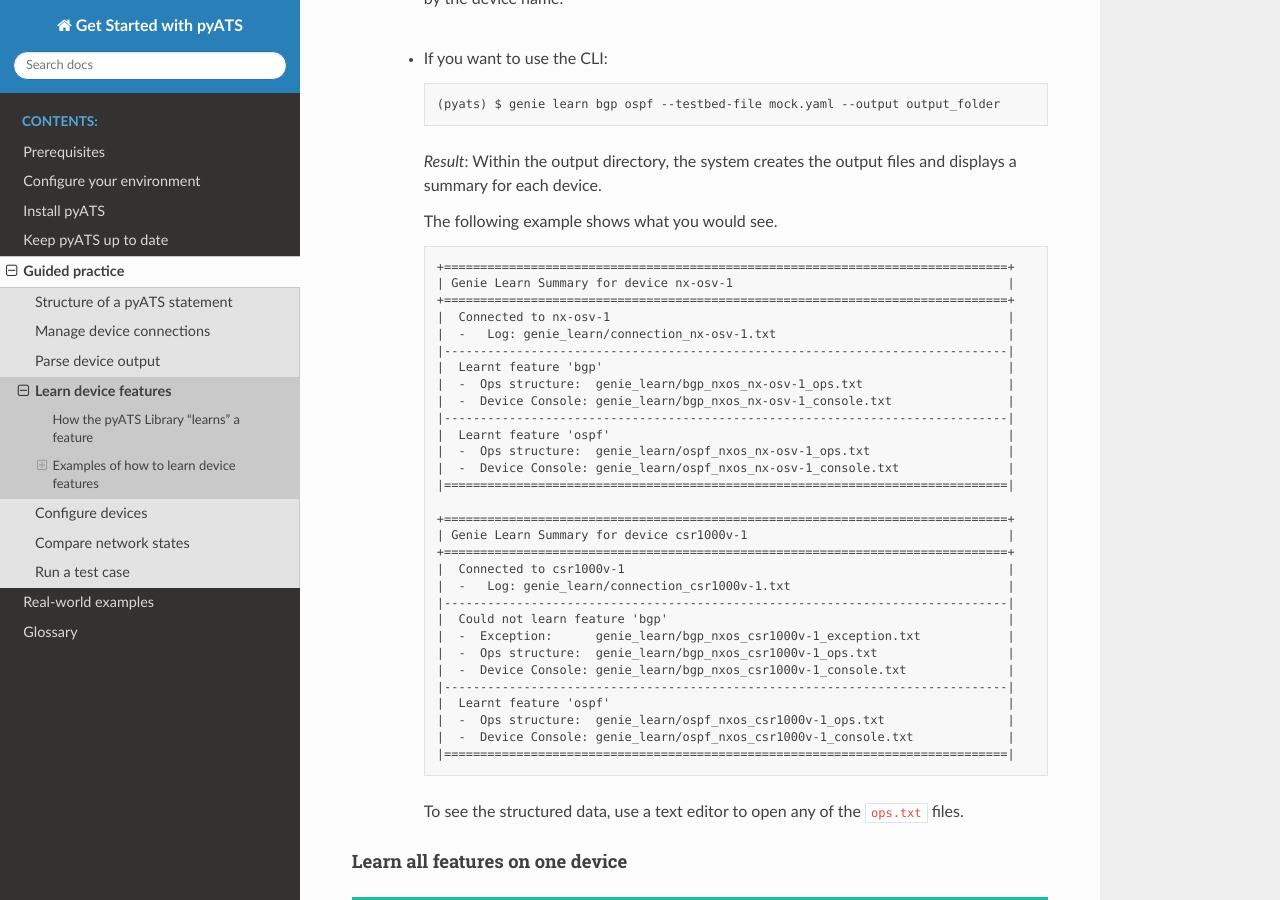
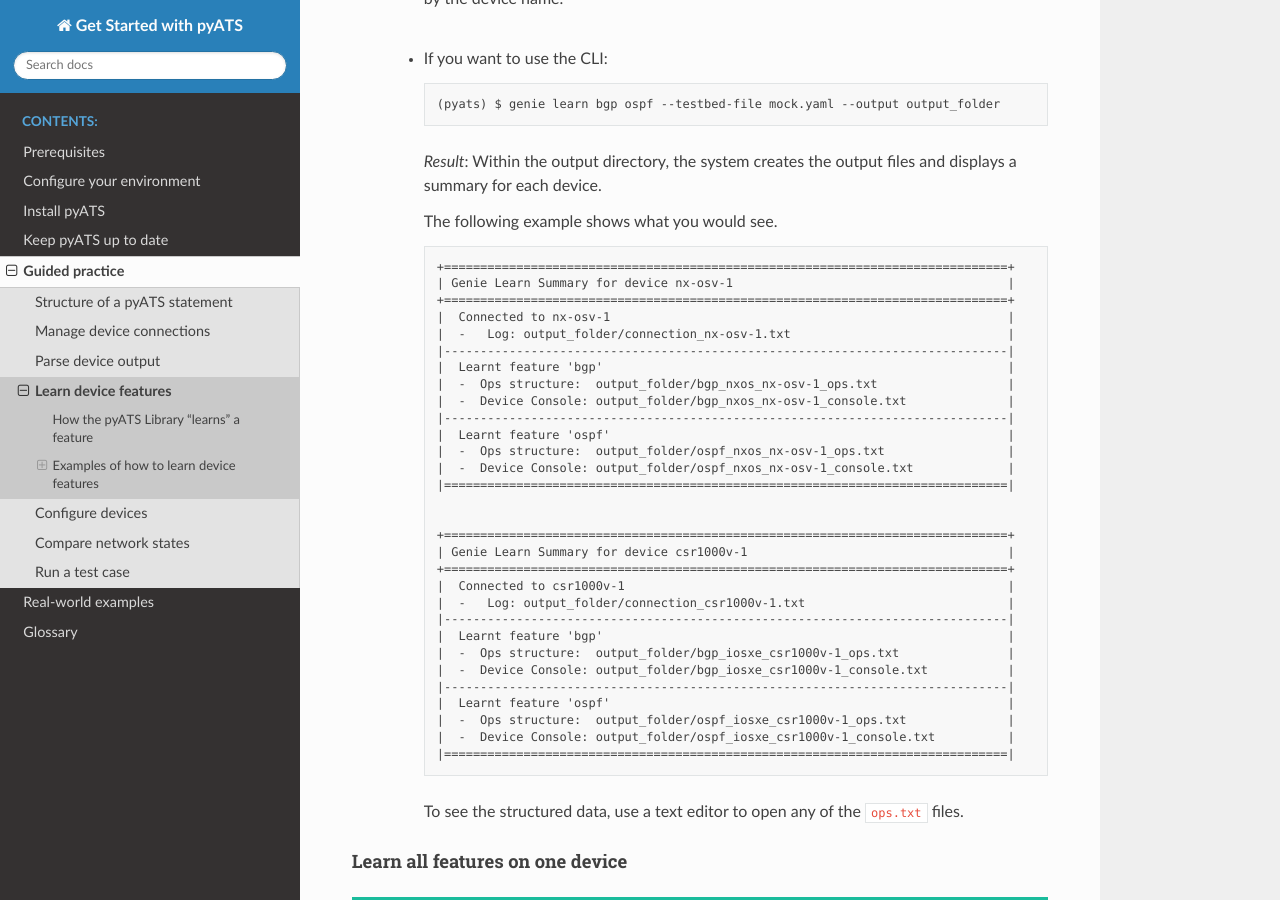
Before and after one commit to CiscoTestAutomation/getting-started, a Sphinx documentation site: the page built from source/quickstart/learndevices.rst, in a window 1280 px wide and 900 px high, scrolled down 3019 px. Built offline with Sphinx 7.4.7 and the Read the Docs theme 2.0.0, drawn with Linux system fonts in a browser that asks for light colours; pages that are not in the unit, such as notebooks, are missing from menus.

Commit message:
Changed the mock data for so that terminal-width and term-width are both different from the uut device. Also updated the doc with the correct output.

```diff
--- a/source/quickstart/learndevices.rst
+++ b/source/quickstart/learndevices.rst
@@ -117,32 +117,33 @@
         | Genie Learn Summary for device nx-osv-1                                      |
         +==============================================================================+
         |  Connected to nx-osv-1                                                       |
-        |  -   Log: genie_learn/connection_nx-osv-1.txt                                |
+        |  -   Log: output_folder/connection_nx-osv-1.txt                              |
         |------------------------------------------------------------------------------|
         |  Learnt feature 'bgp'                                                        |
-        |  -  Ops structure:  genie_learn/bgp_nxos_nx-osv-1_ops.txt                    |
-        |  -  Device Console: genie_learn/bgp_nxos_nx-osv-1_console.txt                |
+        |  -  Ops structure:  output_folder/bgp_nxos_nx-osv-1_ops.txt                  |
+        |  -  Device Console: output_folder/bgp_nxos_nx-osv-1_console.txt              |
         |------------------------------------------------------------------------------|
         |  Learnt feature 'ospf'                                                       |
-        |  -  Ops structure:  genie_learn/ospf_nxos_nx-osv-1_ops.txt                   |
-        |  -  Device Console: genie_learn/ospf_nxos_nx-osv-1_console.txt               |
+        |  -  Ops structure:  output_folder/ospf_nxos_nx-osv-1_ops.txt                 |
+        |  -  Device Console: output_folder/ospf_nxos_nx-osv-1_console.txt             |
         |==============================================================================|
+
 
         +==============================================================================+
         | Genie Learn Summary for device csr1000v-1                                    |
         +==============================================================================+
         |  Connected to csr1000v-1                                                     |
-        |  -   Log: genie_learn/connection_csr1000v-1.txt                              |
+        |  -   Log: output_folder/connection_csr1000v-1.txt                            |
         |------------------------------------------------------------------------------|
-        |  Could not learn feature 'bgp'                                               |
-        |  -  Exception:      genie_learn/bgp_nxos_csr1000v-1_exception.txt            |
-        |  -  Ops structure:  genie_learn/bgp_nxos_csr1000v-1_ops.txt                  |
-        |  -  Device Console: genie_learn/bgp_nxos_csr1000v-1_console.txt              |
+        |  Learnt feature 'bgp'                                                        |
+        |  -  Ops structure:  output_folder/bgp_iosxe_csr1000v-1_ops.txt               |
+        |  -  Device Console: output_folder/bgp_iosxe_csr1000v-1_console.txt           |
         |------------------------------------------------------------------------------|
         |  Learnt feature 'ospf'                                                       |
-        |  -  Ops structure:  genie_learn/ospf_nxos_csr1000v-1_ops.txt                 |
-        |  -  Device Console: genie_learn/ospf_nxos_csr1000v-1_console.txt             |
+        |  -  Ops structure:  output_folder/ospf_iosxe_csr1000v-1_ops.txt              |
+        |  -  Device Console: output_folder/ospf_iosxe_csr1000v-1_console.txt          |
         |==============================================================================|
+
 
       To see the structured data, use a text editor to open any of the ``ops.txt`` files.
 
```
Also changed, not shown: 1 other file.
